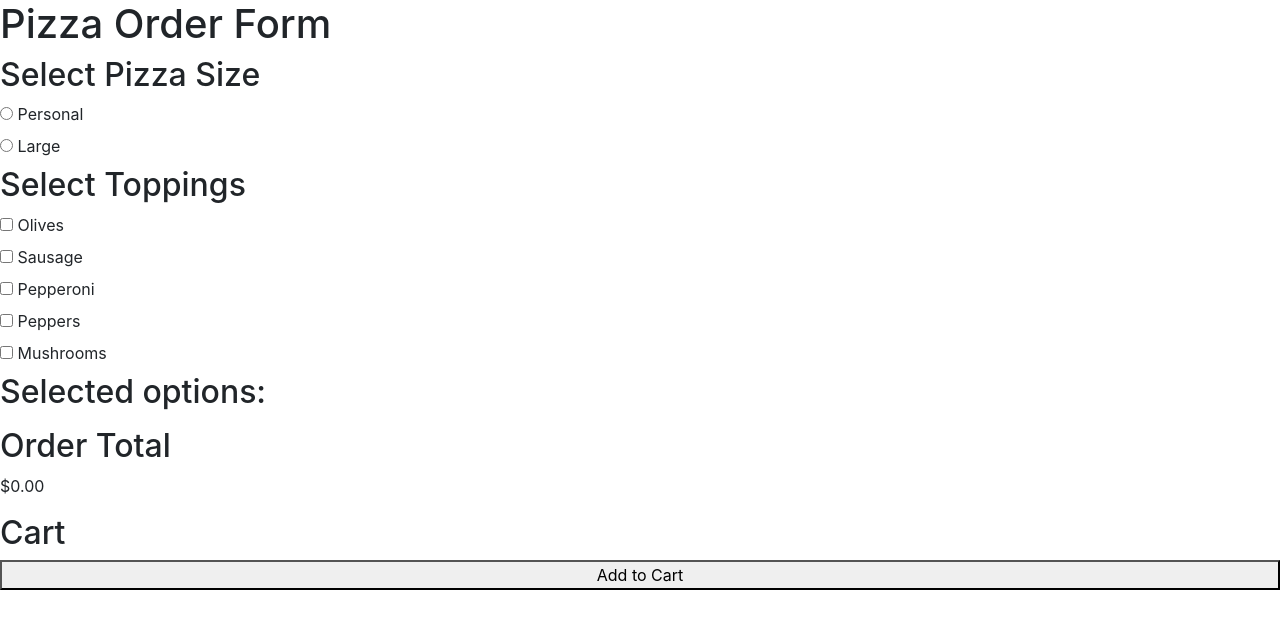
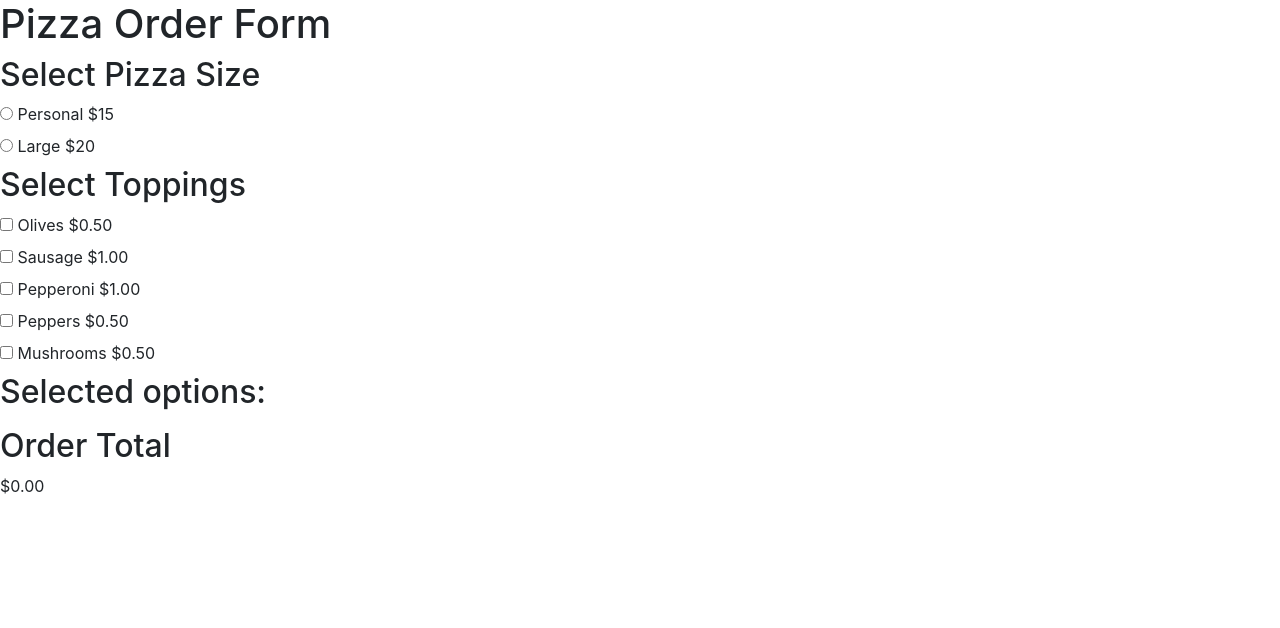
Before and after one commit to julienfullstack/pizza-parlor, a plain HTML site: page index.html in a window 1280 px wide. Drawn offline with nearby package versions, Linux system fonts and the light colour scheme.

```diff
--- a/index.html
+++ b/index.html
@@ -11,38 +11,31 @@
       <form>
           <h2>Select Pizza Size</h2>
           <input type="radio" id="personal" name="size" value="personal">
-          <label for="personal">Personal</label><br>
+          <label for="personal">Personal $15</label><br>
           <input type="radio" id="large" name="size" value="large">
-          <label for="large">Large</label><br>
+          <label for="large">Large $20</label><br>
 
           <h2>Select Toppings</h2>
-          <input type="checkbox" id="olives" name="topping" value="olives">
-          <label for="olives">Olives</label><br>
-          <input type="checkbox" id="sausage" name="topping" value="sausage">
-          <label for="sausage">Sausage</label><br>
-          <input type="checkbox" id="pepperoni" name="topping" value="pepperoni">
-          <label for="pepperoni">Pepperoni</label><br>
-          <input type="checkbox" id="peppers" name="topping" value="peppers">
-          <label for="peppers">Peppers</label><br>
-          <input type="checkbox" id="mushrooms" name="topping" value="mushrooms">
-          <label for="mushrooms">Mushrooms</label><br>
+          <input type="checkbox" id="olives" name="topping" value="0.50">
+          <label for="olives">Olives $0.50</label><br>
+          <input type="checkbox" id="sausage" name="topping" value="$1.00">
+          <label for="sausage">Sausage $1.00</label><br>
+          <input type="checkbox" id="pepperoni" name="topping" value="1.00">
+          <label for="pepperoni">Pepperoni $1.00</label><br>
+          <input type="checkbox" id="peppers" name="topping" value="0.25">
+          <label for="peppers">Peppers $0.50</label><br>
+          <input type="checkbox" id="mushrooms" name="topping" value="0.25">
+          <label for="mushrooms">Mushrooms $0.50</label><br>
+        </form>
 
           <h2>Selected options:</h2>
           <p id="selected"></p>
+
           <h2>Order Total</h2>
           <p id="total">$0.00</p>
 
-
-          <h2>Cart</h2>
-          <div id="cart"></div>
-
-          <button type="button" onclick="addToCart()">Add to Cart</button>
-
-
-      </form>
   </body>
   </html>
-    <script src="https://stackpath.bootstrapcdn.com/bootstrap/4.5.2/js/bootstrap.min.js"></script>
     <script src="js/scripts.js"></script>
   </body>
 </html>
```
